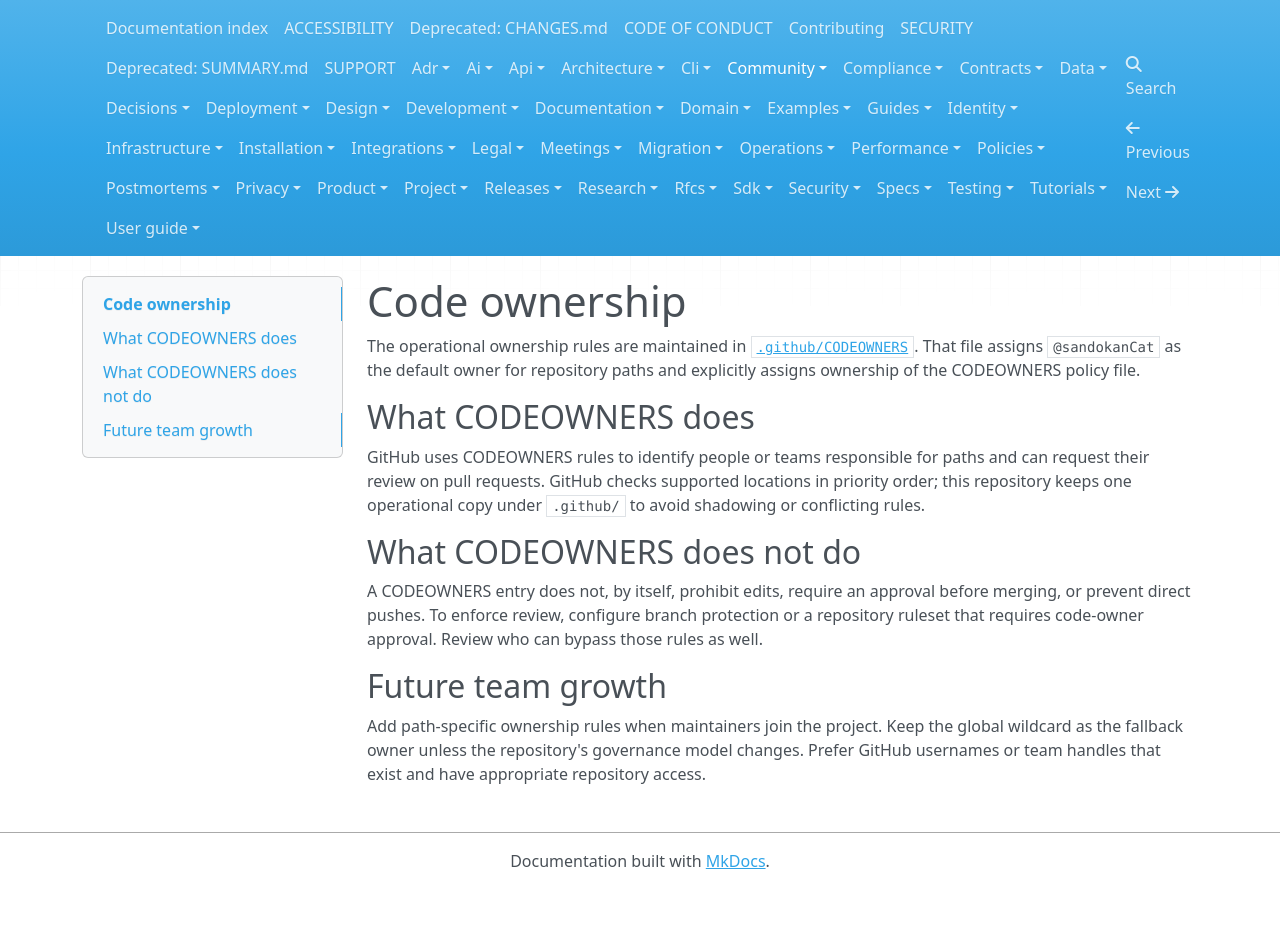
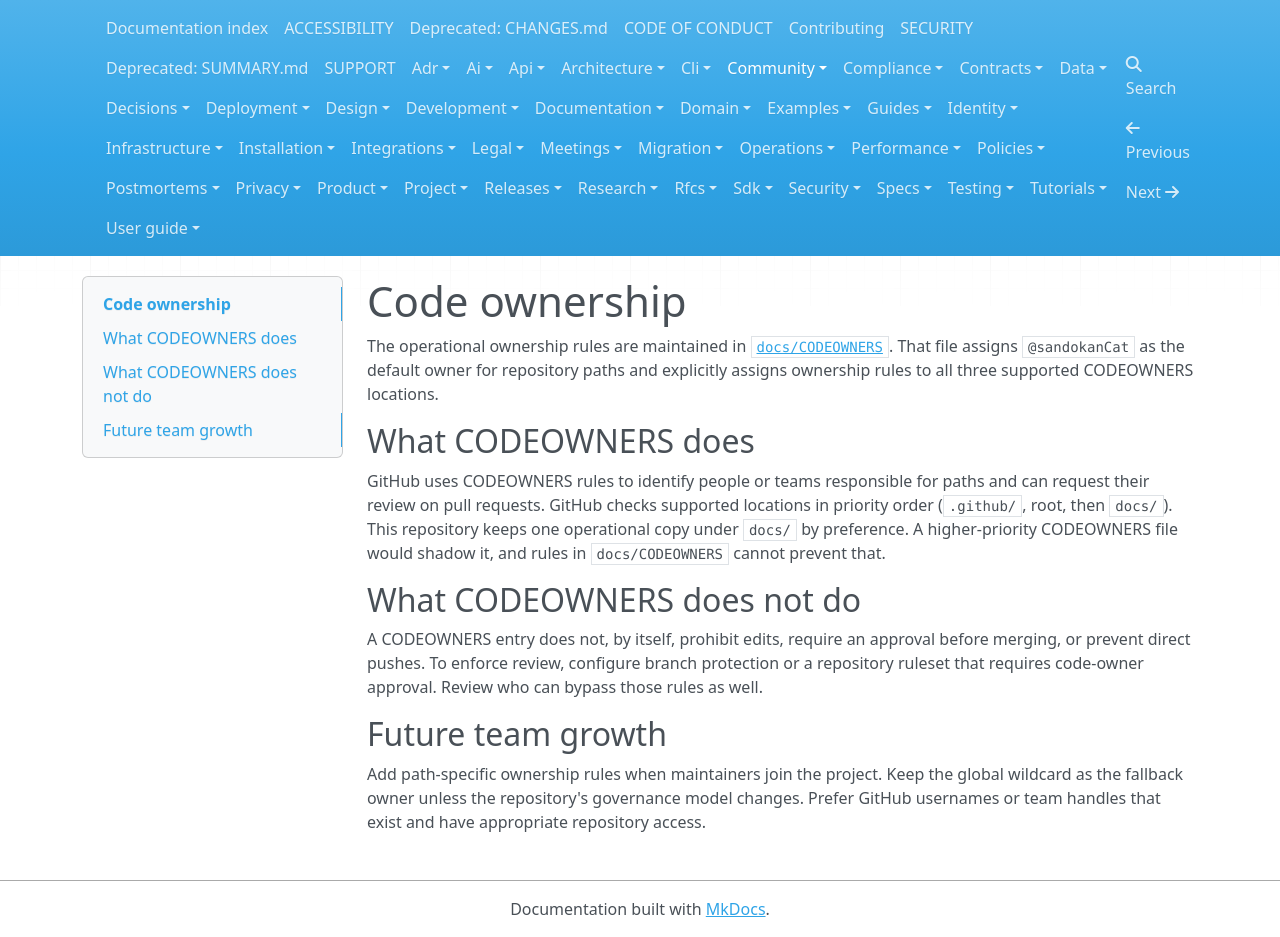
Before and after one commit to sandokanCat/.github, an MkDocs documentation site: the page built from docs/community/CODEOWNERS.md, in a window 1280 px wide. Built offline with MkDocs 1.6.1, drawn with Linux system fonts in a browser that asks for light colours; nearby versions of some CDN libraries; before the commit the page ends 900 px from its top, so only the background shows below that.

Commit message:
docs: explain CODEOWNERS priority and preferred location

```diff
--- a/docs/community/CODEOWNERS.md
+++ b/docs/community/CODEOWNERS.md
@@ -1,10 +1,10 @@
 # Code ownership
 
-The operational ownership rules are maintained in [`.github/CODEOWNERS`](../../.github/CODEOWNERS). That file assigns `@sandokanCat` as the default owner for repository paths and explicitly assigns ownership of the CODEOWNERS policy file.
+The operational ownership rules are maintained in [`docs/CODEOWNERS`](../CODEOWNERS). That file assigns `@sandokanCat` as the default owner for repository paths and explicitly assigns ownership rules to all three supported CODEOWNERS locations.
 
 ## What CODEOWNERS does
 
-GitHub uses CODEOWNERS rules to identify people or teams responsible for paths and can request their review on pull requests. GitHub checks supported locations in priority order; this repository keeps one operational copy under `.github/` to avoid shadowing or conflicting rules.
+GitHub uses CODEOWNERS rules to identify people or teams responsible for paths and can request their review on pull requests. GitHub checks supported locations in priority order (`.github/`, root, then `docs/`). This repository keeps one operational copy under `docs/` by preference. A higher-priority CODEOWNERS file would shadow it, and rules in `docs/CODEOWNERS` cannot prevent that.
 
 ## What CODEOWNERS does not do
 
```
